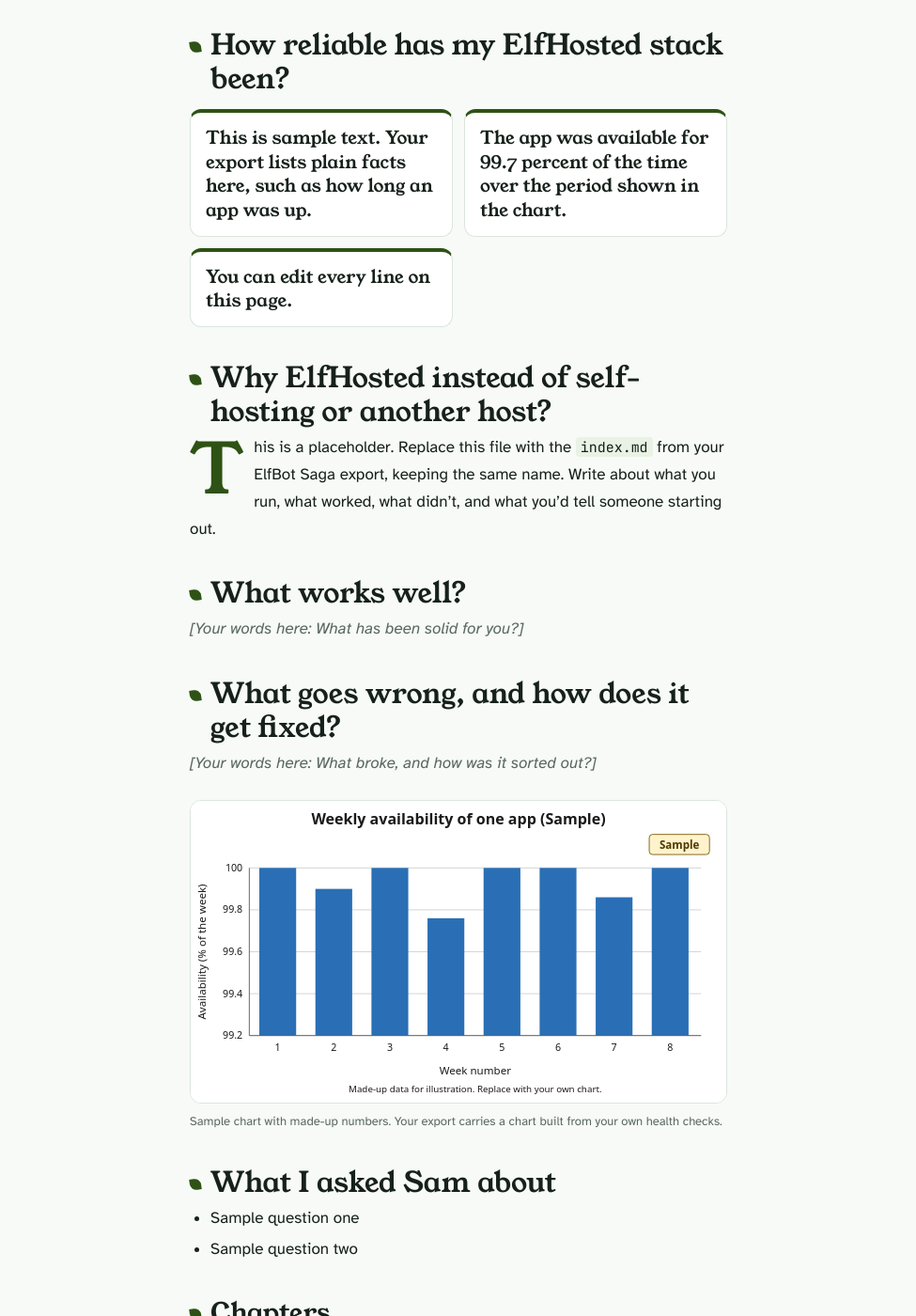
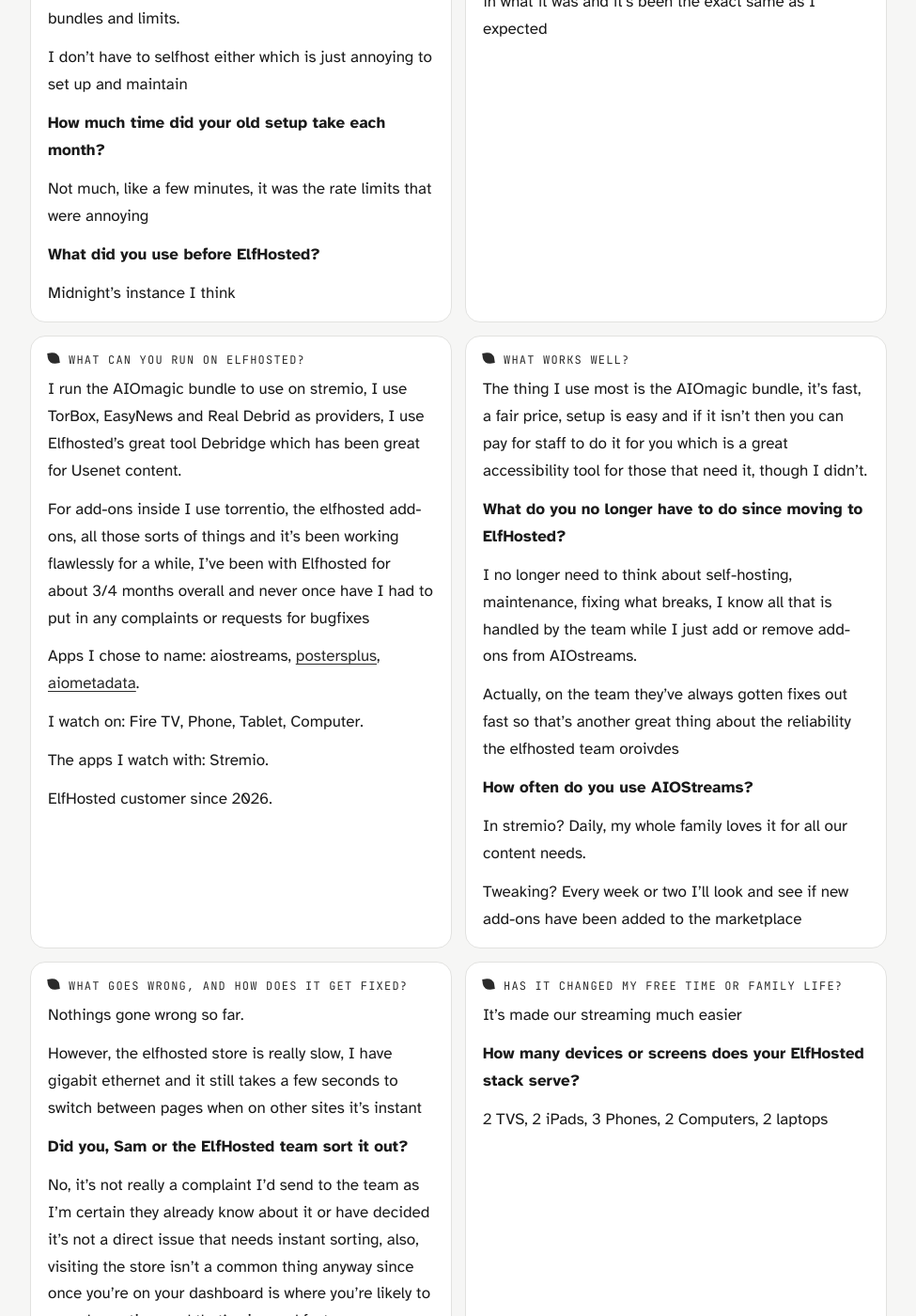
Before and after one commit to Astolfobro/Saga, a Jekyll site: the page built from index.md, in a window 1280 px wide and 1400 px high, scrolled down 365 px. Shown: the whole window at 94% size, without its empty margins (152-1127 px from the left). Built offline with Jekyll 4.4.1, drawn with Linux system fonts in a browser that asks for light colours; some of the changed text lies outside the part shown.

Commit message:
Add files via upload

```diff
--- a/index.md
+++ b/index.md
@@ -1,35 +1,127 @@
 ---
 layout: saga
-title: "My Saga (placeholder)"
-# The template's own page: kept out of search engines and the sitemap until
-# your Saga's index.md replaces this file.
-placeholder: true
-sitemap: false
+image: /og.png
+saga_kit: 1
+title: "My experience with ElfHosted"
+description: "Convenience, idk anyone else who offers such great bundles and limits. I don't have to selfhost either which is just annoying to set up and maintain"
+started: "2026-11-13"
+updated: "2026-11-13"
+disclosure_mode: named
+saga_id: "SAGA-SCJBZBJ6"
+style: "at-a-glance"
+palette: "graphite"
 ---
-
-## How reliable has my ElfHosted stack been? {#by-the-numbers}
-
-- This is sample text. Your export lists plain facts here, such as how long an app was up.
-- The app was available for 99.7 percent of the time over the period shown in the chart.
-- You can edit every line on this page.
 
 ## Why ElfHosted instead of self-hosting or another host?
 
-This is a placeholder. Replace this file with the `index.md` from your ElfBot Saga export, keeping the same name. Write about what you run, what worked, what didn't, and what you'd tell someone starting out.
+Convenience, idk anyone else who offers such great bundles and limits.
+
+I don't have to selfhost either which is just annoying to set up and maintain
+
+**How much time did your old setup take each month?**
+
+Not much, like a few minutes, it was the rate limits that were annoying
+
+**What did you use before ElfHosted?**
+
+Midnight's instance I think
+
+## Is ElfHosted what I expected?
+
+I expected what was advertised, I already knew going in what it was and it's been the exact same as I expected
+
+## What can you run on ElfHosted?
+
+I run the AIOmagic bundle to use on stremio, I use TorBox, EasyNews and Real Debrid as providers, I use Elfhosted's great tool Debridge which has been great for Usenet content.
+
+For add-ons inside I use torrentio, the elfhosted add-ons, all those sorts of things and it's been working flawlessly for a while, I've been with Elfhosted for about 3/4 months overall and never once have I had to put in any complaints or requests for bugfixes
+
+Apps I chose to name: aiostreams, [postersplus](https://docs.elfhosted.com/app/postersplus/), [aiometadata](https://docs.elfhosted.com/app/aiometadata/).
+
+I watch on: Fire TV, Phone, Tablet, Computer.
+
+The apps I watch with: Stremio.
+
+ElfHosted customer since 2026.
 
 ## What works well?
 
-_[Your words here: What has been solid for you?]_
+The thing I use most is the AIOmagic bundle, it's fast, a fair price, setup is easy and if it isn't then you can pay for staff to do it for you which is a great accessibility tool for those that need it, though I didn't.
+
+**What do you no longer have to do since moving to ElfHosted?**
+
+I no longer need to think about self-hosting, maintenance, fixing what breaks, I know all that is handled by the team while I just add or remove add-ons from AIOstreams.
+
+Actually, on the team they've always gotten fixes out fast so that's another great thing about the reliability the elfhosted team oroivdes
+
+**How often do you use AIOStreams?**
+
+In stremio? Daily, my whole family loves it for all our content needs.
+
+Tweaking? Every week or two I'll look and see if new add-ons have been added to the marketplace
 
 ## What goes wrong, and how does it get fixed?
 
-_[Your words here: What broke, and how was it sorted out?]_
+Nothings gone wrong so far.
 
-![Sample chart: weekly availability of an app over eight weeks, between 99.2 and 100 percent](assets/sample-availability.svg)
+However, the elfhosted store is really slow, I have gigabit ethernet and it still takes a few seconds to switch between pages when on other sites it's instant
 
-_Sample chart with made-up numbers. Your export carries a chart built from your own health checks._
+**Did you, Sam or the ElfHosted team sort it out?**
 
-## What I asked Sam about
+No, it's not really a complaint I'd send to the team as I'm certain they already know about it or have decided it's not a direct issue that needs instant sorting, also, visiting the store isn't a common thing anyway since once you're on your dashboard is where you're likely to spend your time and that's nice and fast
 
-- Sample question one
-- Sample question two
+## Has it changed my free time or family life?
+
+It's made our streaming much easier
+
+**How many devices or screens does your ElfHosted stack serve?**
+
+2 TVS, 2 iPads, 3 Phones, 2 Computers, 2 laptops
+
+## How useful is Sam, ElfHosted's AI assistant?
+
+I've used Sam to change some of the code stuff in AIOstreams to activate jellystreams, other than that though I'd say Sam is a neat idea that needs more work, it's just not a particularly useful tool half the time
+
+**Was there anything Sam could not help with?**
+
+Diagnosing issues in AIOstreams
+
+**Did Sam get it right the first time?**
+
+No, nor did it get it right at all, I solved it myself
+
+## What is ElfHosted support like?
+
+On discord I asked about credentials for the AIOposters bundle and they clarified my question in like two minutes or so
+
+**How long until it was fixed?**
+
+It wasn't anything that needed fixed and the whole interaction took two minutes from a ticket request to completion
+
+**Did you ask in a public channel or in a private ticket?**
+
+Private ticket
+
+## Is ElfHosted worth the money?
+
+Absolutely, it's the convenience of it, I can either pay for a bunch of apps... Or, I can get the AIOmagic, put it in stremio and boom, everything is condensed into one great and functional app
+
+**Which subscriptions, hardware or hours did ElfHosted replace for you?**
+
+Netflix, Disney+, HBO, Sky, Amazon Prime video
+
+**Which plan or apps do you pay for?**
+
+AIOmagic
+
+## What are the downsides?
+
+I'd make the site more visually appealing and faster, speed is more important though
+
+## Who is ElfHosted for, and who should skip it?
+
+I'd suggest it to most people with a smidge of technical knowhow, I don't it would suit old Dorris down the street who hasn't touched a smartphone in her life and doesn't know what an email is
+
+**What problem would ElfHosted solve for the kind of person it suits?**
+
+Convenience
```
Also changed, not shown: og.png (added).
